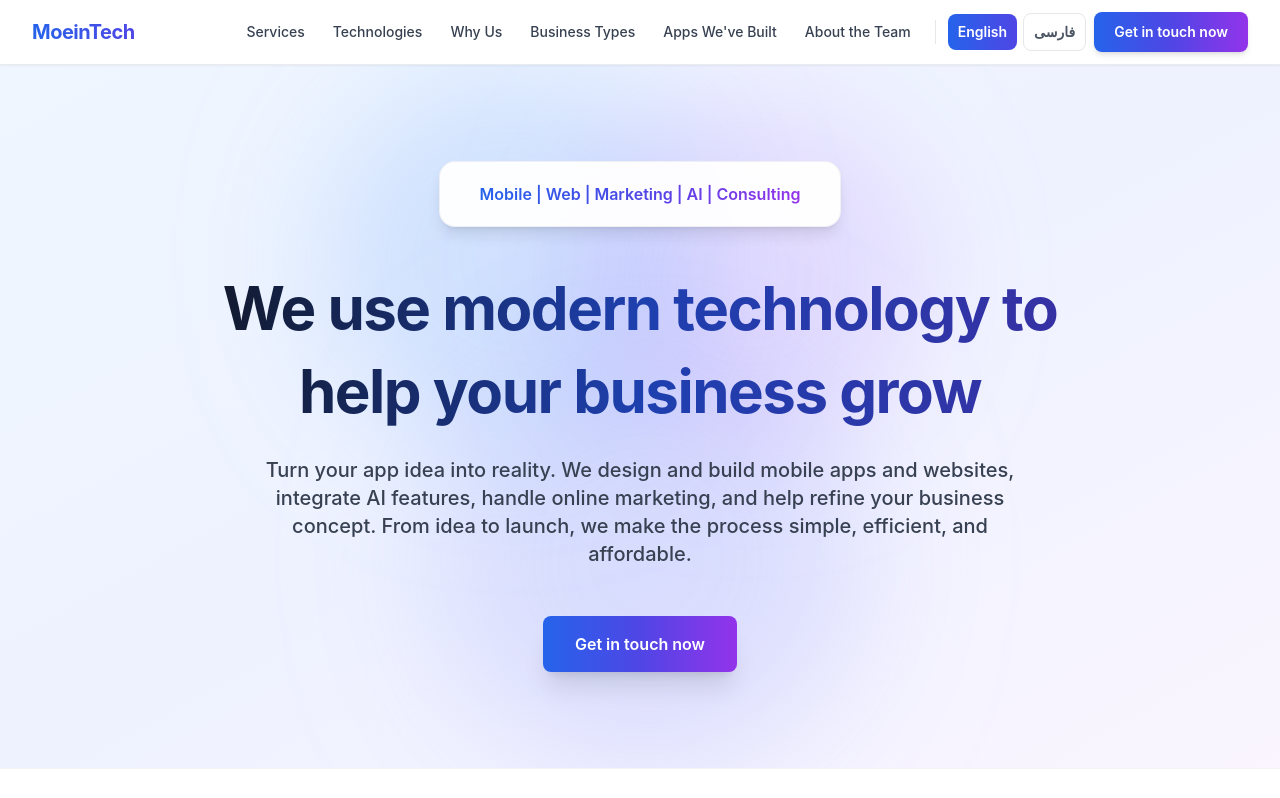
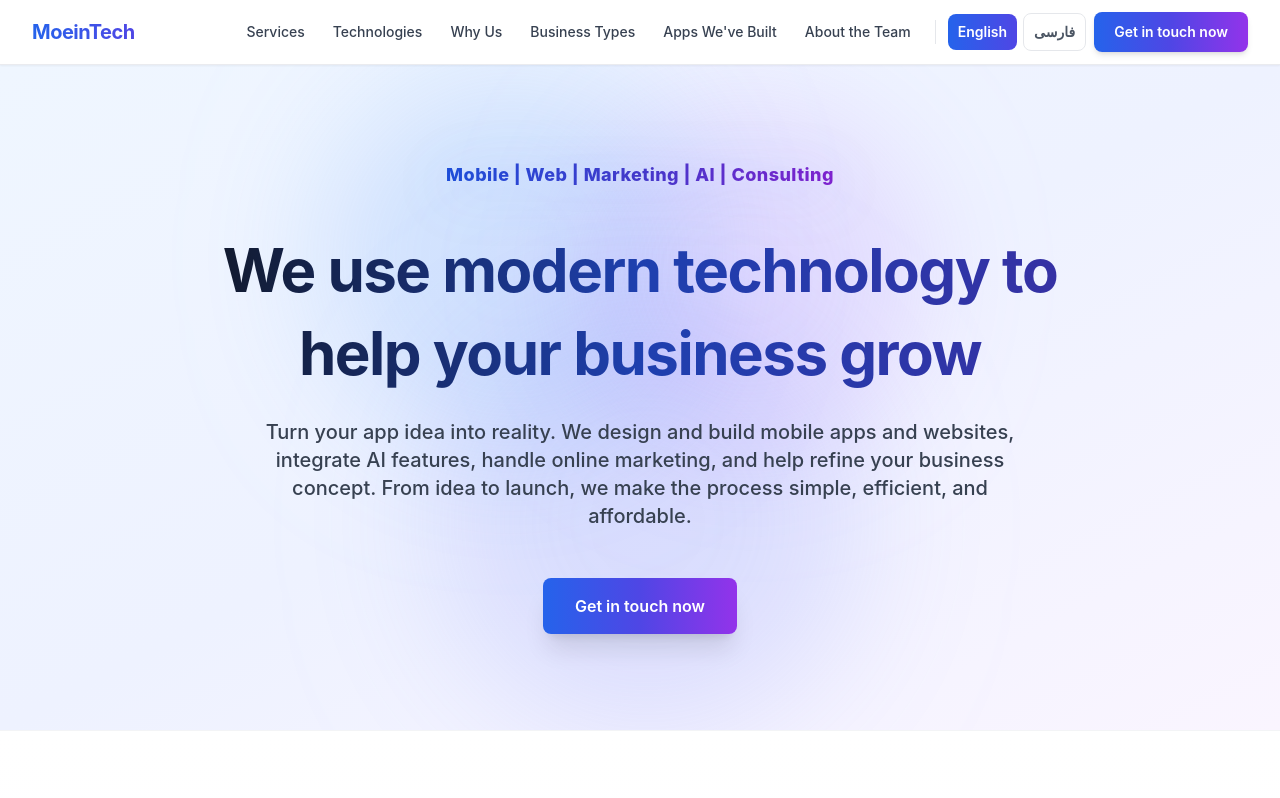
Before and after one commit to Shahabgeravesh/MoeinTech, a Next.js app: page /en in a window 1280 px wide. Shown: the top 798 px of the page. Built offline with nearby package versions, Linux system fonts and the light colour scheme; no server answers.

Commit message:
Remove hero services badge container styling
Drop the pill/box styling around the hero services badge and keep only bold gradient text so it stands out without a surrounding box.

```diff
--- a/app/[locale]/page.tsx
+++ b/app/[locale]/page.tsx
@@ -616,10 +616,8 @@ export default async function Home({ params }: { params: Promise<{ locale: strin
         <div className="container mx-auto px-4 sm:px-6 lg:px-8 py-16 md:py-24 relative z-10">
           <div className="max-w-4xl mx-auto">
             <div className="mb-10 text-center">
-              <div className="inline-flex items-center gap-3 md:gap-5 px-8 md:px-10 py-4 md:py-5 bg-white/95 backdrop-blur-xl border border-gray-200/60 rounded-2xl shadow-lg hover:shadow-2xl transition-all duration-500 hover:scale-[1.02] group overflow-hidden relative">
-                {/* Subtle animated gradient overlay */}
-                <div className="absolute inset-0 bg-gradient-to-r from-blue-500/5 via-indigo-500/5 to-purple-500/5 opacity-0 group-hover:opacity-100 transition-opacity duration-500"></div>
-                <span className="relative text-sm md:text-base font-semibold bg-gradient-to-r from-blue-600 via-indigo-600 to-purple-600 bg-clip-text text-transparent group-hover:from-blue-500 group-hover:to-indigo-500 group-hover:via-purple-500 transition-all duration-300">
+              <div className="inline-flex items-center justify-center group">
+                <span className="text-base md:text-lg font-extrabold tracking-wide bg-gradient-to-r from-blue-700 via-indigo-700 to-purple-700 bg-clip-text text-transparent group-hover:from-blue-600 group-hover:to-indigo-600 group-hover:via-purple-600 transition-all duration-300 drop-shadow-[0_8px_28px_rgba(59,130,246,0.25)]">
                   {t('hero.servicesBadge')}
                 </span>
               </div>
```
